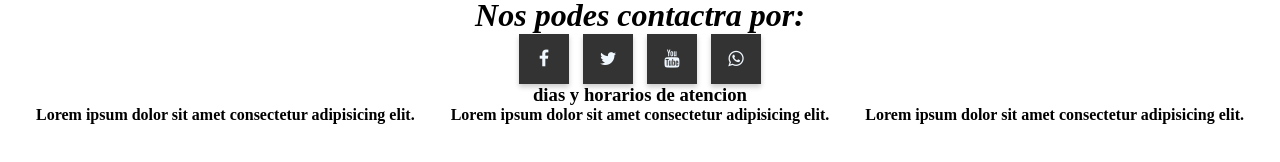
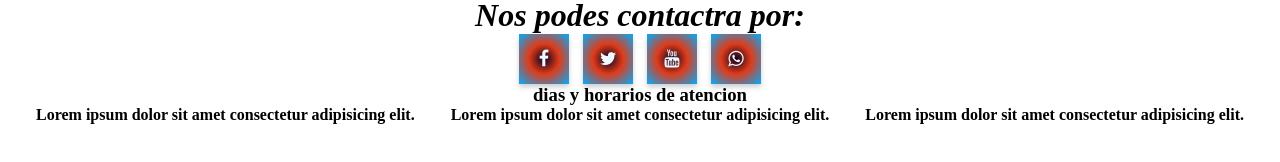
Before and after one commit to nehemias-lezcano/code-desafio, a plain HTML site: page pages/contactos.html in a window 1280 px wide. Shown: the part 104-266 px from the top of the page. Drawn offline with Linux system fonts and the light colour scheme.

Commit message:
commit 2

```diff
--- a/style.css
+++ b/style.css
@@ -111,7 +111,9 @@ div{
     display: block;
     padding: 0 10px;
     text-align: center;
-    background: #333;
+    background: rgb(7,1,31);
+background: radial-gradient(circle, rgba(7,1,31,1) 0%, rgba(223,59,26,1) 43%, rgba(0,172,255,1) 100%);
+/*     background: #333; */
     color: aliceblue;
     line-height: 50px;
     font-size: 18px;
```
